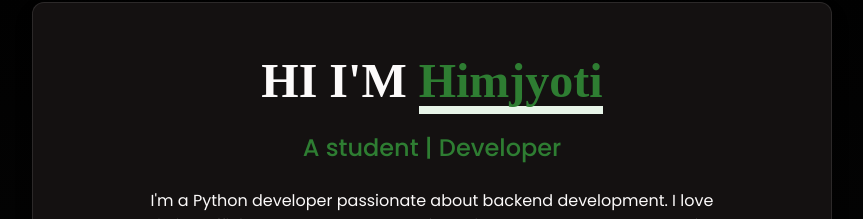
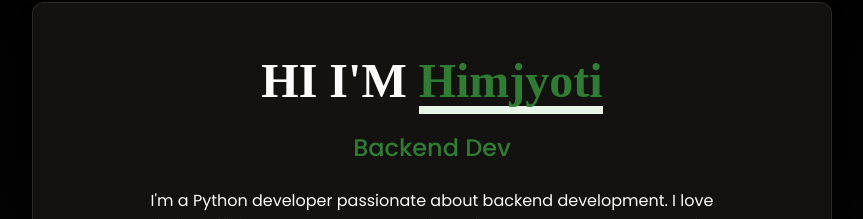
Before and after one commit to h1mzy0ti/himzyoti-portfolio, a plain HTML site: page index.html in a window 1280 px wide. Shown: the part 124-343 px from the top of the page, without its empty margins (208-1071 px from the left). Drawn offline with Linux system fonts and the light colour scheme; a web font is replaced by a local one.

Commit message:
Update subtitle to 'Backend Dev'

```diff
--- a/index.html
+++ b/index.html
@@ -39,7 +39,7 @@
         <div class="hero-container">
           <div class="hero-content">
             <h1 class="title">HI I'M <span>Himjyoti</span></h1>
-            <p class="subtitle">A student | Developer</p>
+            <p class="subtitle">Backend Dev</p>
             <p class="hero-description">I'm a Python developer passionate about backend development. I love building efficient systems and exploring microcontrollers and electronics. I also solve Capture The Flag (CTF) challenges for fun!</p>
             <div class="hero-stats">
               <div class="stat-card">
```
